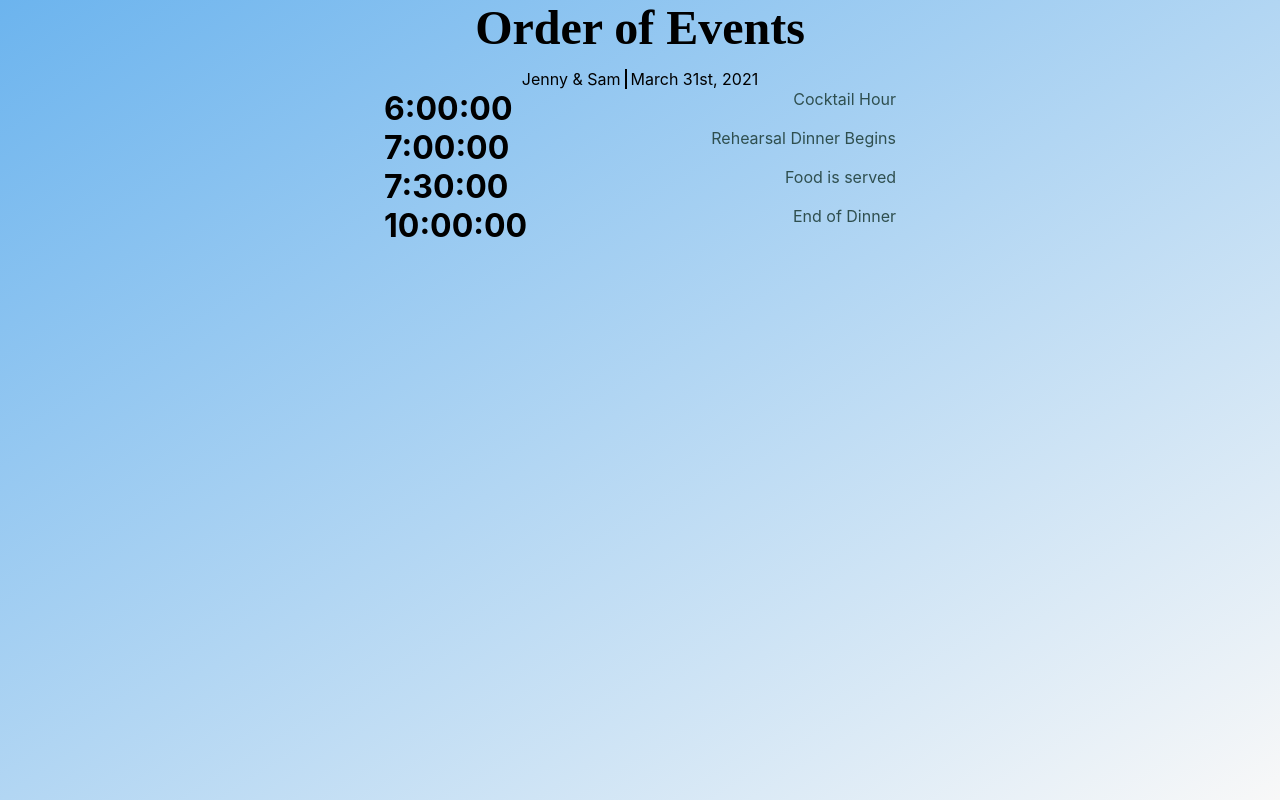
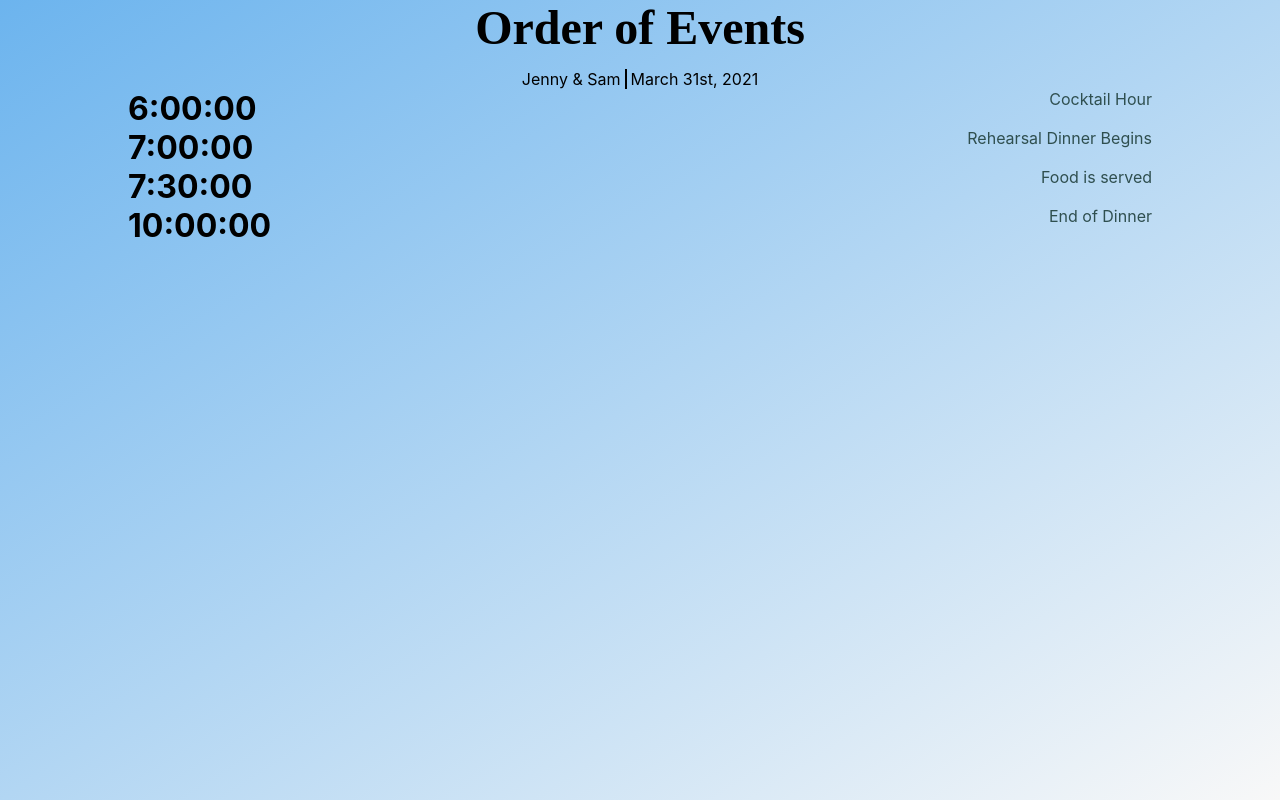
Before and after one commit to sam-a-sloate/wedding-schedule, a React (Create React App) app: page / in a window 1280 px wide. Built offline with nearby package versions, Linux system fonts and the light colour scheme.

Commit message:
Fix up some styling

```diff
--- a/src/Schedule.css
+++ b/src/Schedule.css
@@ -18,8 +18,8 @@
 .event {
    display: flex;
    justify-content: space-between;
-   width: 40%;
-   margin-left: 30%;
+   width: 80%;
+   margin-left: 10%;
 }
 
 .time {
```
